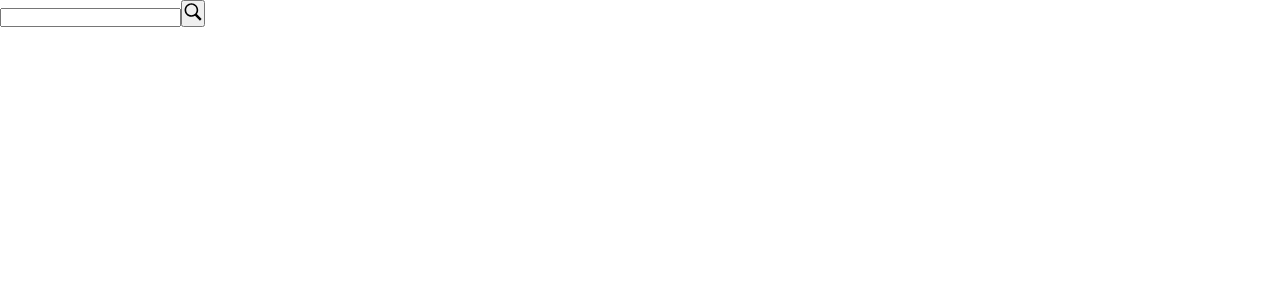
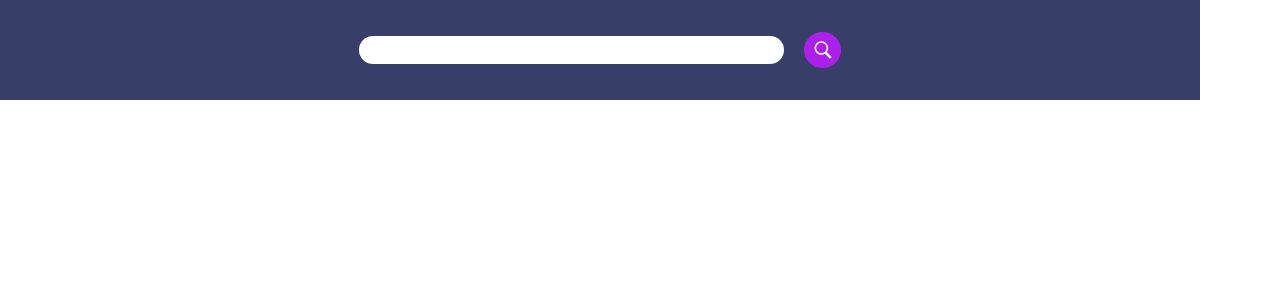
Before and after one commit to fabcodingzest/giftkart-assignment, a React (Create React App) app in the folder client/: page / in a window 1280 px wide. Shown: the top 300 px of the page. Built offline with nearby package versions, Linux system fonts and the light colour scheme.

Commit message:
added: styles

```diff
--- a/client/src/App.css
+++ b/client/src/App.css
@@ -0,0 +1,48 @@
+.container {
+  max-width: 1200px;
+  padding: 0.2rem;
+}
+
+.search {
+  background: #373f68;
+  padding: 2rem 0;
+}
+
+#searchbox {
+  max-width: 500px;
+  margin: 0 auto;
+  display: flex;
+  justify-content: space-around;
+  align-items: center;
+}
+
+#search-input {
+  width: 85%;
+  padding: 0.4rem;
+  border: none;
+  border-radius: 10rem;
+}
+
+#search-btn {
+  padding: 0.5rem;
+  border: none;
+  border-radius: 50%;
+  background: #ad1fea;
+  display: flex;
+  color: #fff;
+  align-items: center;
+  margin-left: 0.2rem;
+  cursor: pointer;
+}
+
+#search-btn:hover {
+  opacity: 0.8;
+}
+
+#search-btn:active {
+  transform: translateY(1px);
+}
+
+#search-icon {
+  margin-left: 0.1rem;
+}
```
